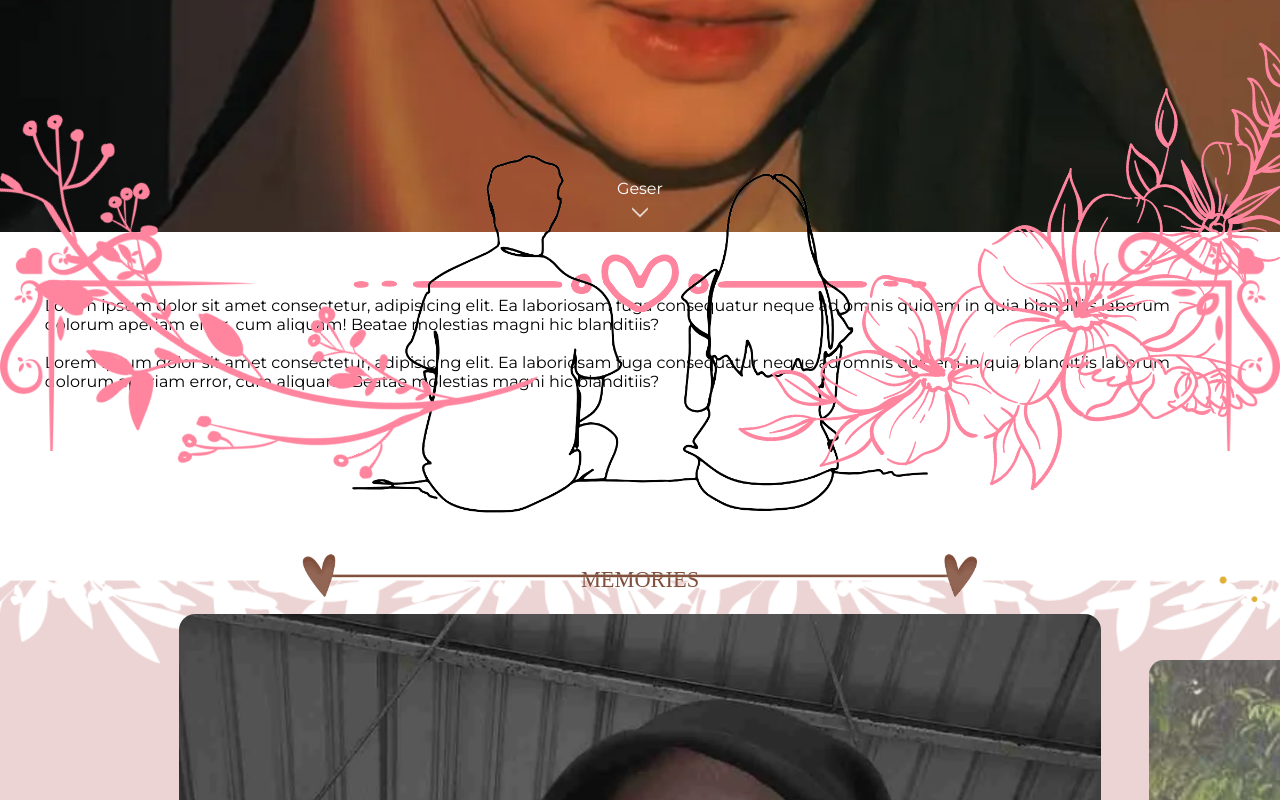
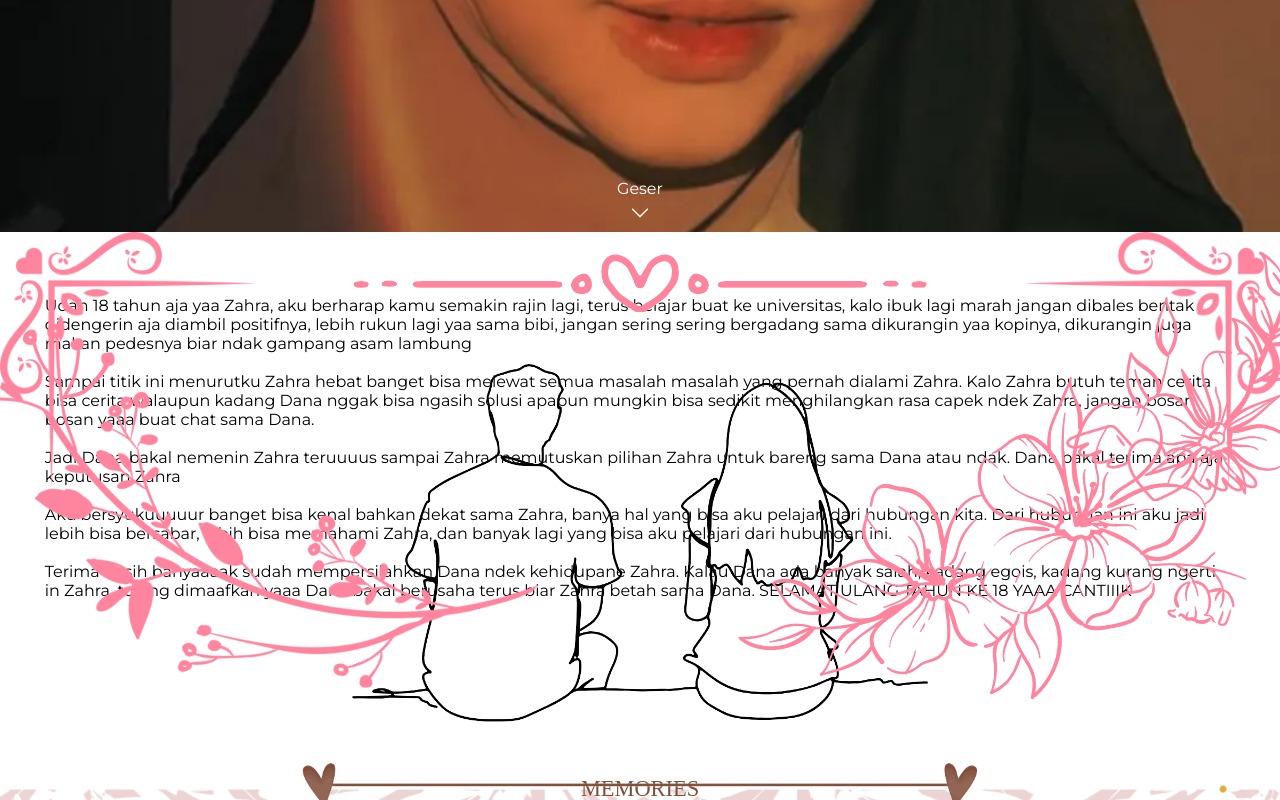
Before and after one commit to Danannme/forzahra.github.io, a plain HTML site: page main.html in a window 1280 px wide. Shown: the part 568-1368 px from the top of the page. Drawn offline with nearby package versions, Linux system fonts and the light colour scheme; a web font is replaced by a local one.

Commit message:
Edit pesan utama

```diff
--- a/main.html
+++ b/main.html
@@ -37,9 +37,20 @@
         <div class="element left-bottom"><img src="src/images/elements/page4 (5).png" alt=""></div>
         <div class="element right-bottom"><img src="src/images/elements/page4 (6).png" alt=""></div>
         <div id="text-container">
-            <p>Lorem ipsum dolor sit amet consectetur, adipisicing elit. Ea laboriosam fuga consequatur neque ad omnis quidem in quia blanditiis laborum dolorum aperiam error, cum aliquam! Beatae molestias magni hic blanditiis?</p>
+            <p>Udah 18 tahun aja yaa Zahra, aku berharap kamu semakin rajin lagi, terus belajar buat ke universitas, kalo ibuk lagi marah jangan dibales bentak didengerin aja diambil positifnya, lebih rukun lagi yaa sama bibi, jangan sering sering bergadang sama dikurangin yaa kopinya, dikurangin juga makan pedesnya biar ndak gampang asam lambung</p>
             <br>
-            <p>Lorem ipsum dolor sit amet consectetur, adipisicing elit. Ea laboriosam fuga consequatur neque ad omnis quidem in quia blanditiis laborum dolorum aperiam error, cum aliquam! Beatae molestias magni hic blanditiis?</p>
+            <p>
+                Sampai titik ini menurutku Zahra hebat banget bisa melewat semua masalah masalah yang pernah dialami Zahra. Kalo Zahra butuh teman cerita bisa cerita walaupun kadang Dana nggak bisa ngasih solusi apapun mungkin bisa sedikit menghilangkan rasa capek ndek Zahra, jangan bosan bosan yaaa buat chat sama Dana.
+            </p>
+            <br>
+            <p>Jadi Dana bakal nemenin Zahra teruuuus sampai Zahra memutuskan pilihan Zahra untuk bareng sama Dana atau ndak. Dana bakal terima apa aja keputusan Zahra
+            </p>
+            <br>
+            <p>Aku bersyukuuuuur banget bisa kenal bahkan dekat sama Zahra, banya hal yang bisa aku pelajari dari hubungan kita. Dari hubungan ini aku jadi lebih bisa bersabar, lebih bisa memahami Zahra, dan banyak lagi yang bisa aku pelajari dari hubungan ini.</p>
+            <br>
+            <p>Terima Kasih banyaaaak sudah mempersilahkan Dana ndek kehidupane
+                Zahra. Kalau Dana ada banyak salah, kadang egois, kadang kurang ngerti in Zahra, tolong dimaafkan yaaa Dana bakal berusaha terus biar Zahra betah sama Dana. SELAMAT ULANG TAHUN KE 18 YAAA CANTIIIK
+            </p>
         </div>
     </div>
 
```
Also changed, not shown: 1 other file.
